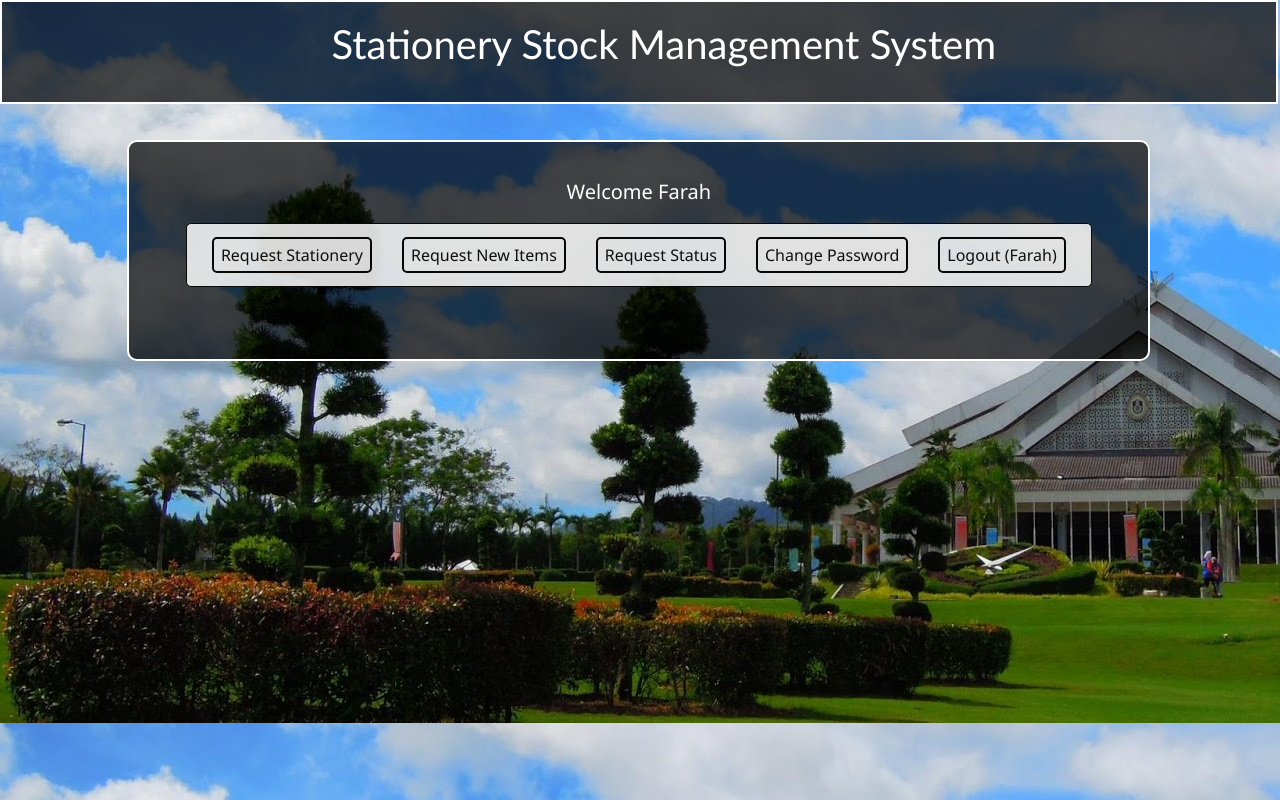
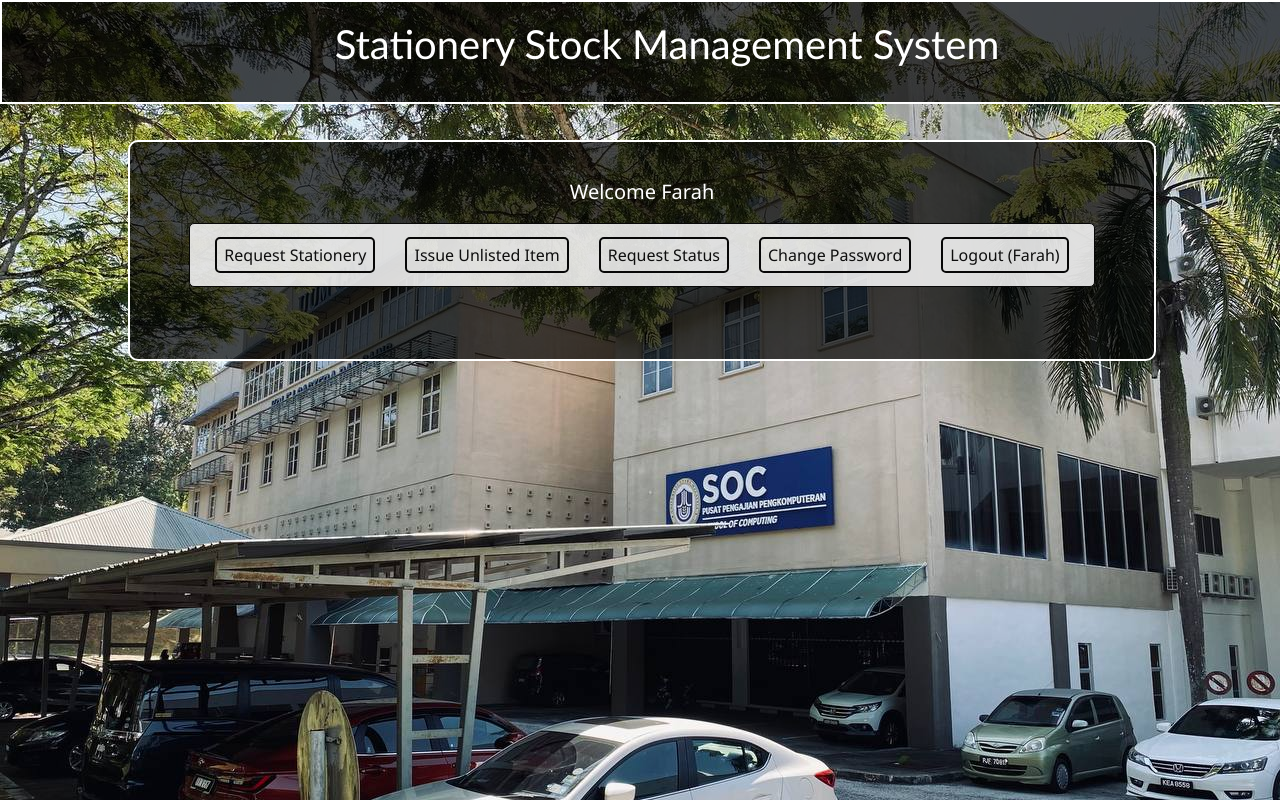
Before and after one commit to ashishvegan/Stationary-Management-System, a PHP site: page /home.php in a window 1280 px wide. Run offline with PHP 8.4, Linux system fonts and the light colour scheme; a user stored in the database is signed in; data comes from the database, SQL or seed files in the repository; both versions use the stored data as it was after the commit.

Commit message:
11 July 2023

```diff
--- a/home.php
+++ b/home.php
@@ -16,11 +16,12 @@ $name=$b['name'];
 <meta http-equiv="Content-Type" content="text/html; charset=utf-8" />
 <title>SSMS</title>
 <link href="stylesheet.css" rel="stylesheet" type="text/css" />
+
 </head>
 
 <body>
 <div id="banner">
-<div align = "center">
+<div align="center">
 <br />
 <span class="head">Stationery Stock Management System</span><br />
 </div>
@@ -38,15 +39,28 @@ $name=$b['name'];
 <br />
 <br />
 <table border="0" class="table" cellpadding="10" cellspacing="10">
-<tr><td><a href="itemRequest.php" class="Command">Request Stationery</a></td>
-<td><a href="request.php" class="Command">Request New Items</a></td>
-<td><a href="requestList.php" class="Command">Request Status</a></td>
-<td><a href="changePassword.php" class="Command">Change Password</a></td>
-<td><a href="logout.php" class="Command">Logout (<?php echo $name;?>)</a></td></tr>
+<tr>
+  <td>
+	<div class="tooltip">
+      <a href="itemRequest.php" class="Command">Request Stationery</a>
+      <span class="tooltiptext">Click here to request available stationery items in the store.</span>
+	  </div>
+  <td>
+    <div class="tooltip">
+      <a href="request.php" class="Command">Issue Unlisted Item</a>
+      <span class="tooltiptext">Click here to request an item that is not listed in the stationery inventory.</span>
+    </div>
+  </td>
+  <td> <div class="tooltip">
+      <a href="requestList.php" class="Command">Request Status</a>
+      <span class="tooltiptext">Click here to view your approval status on your stationery request.</span>
+	  </div>
+  <td><a href="changePassword.php" class="Command">Change Password</a></td>
+  <td><a href="logout.php" class="Command">Logout (<?php echo $name;?>)</a></td>
+</tr>
 </table>
 <br />
 <br />
-
 
 <br />
 <br />
--- a/requestList.php
+++ b/requestList.php
@@ -51,7 +51,7 @@ if($bn!=NULL)
 <br />
 
 <table border="0" class="table" cellpadding="10" cellspacing="10">
-<tr class="labels" style="text-decoration:underline;"><th>Item Name</th><th>Quantity</th><th>Date</th><th>Status</th></tr>
+<tr class="labels" style="text-decoration:underline;"><th>Item Name</th><th>Quantity</th><th>Date</th><th>Status</th><th>Remark</th></tr>
 <?php
 $x=mysqli_query($set,"SELECT * FROM issue WHERE sid ='$sid'");
 while($y=mysqli_fetch_array($x))
@@ -59,7 +59,7 @@ while($y=mysqli_fetch_array($x))
 	?>
 
 <tr class="labels" style="font-size:14px;"><td><?php echo $y['name'];?></td><td><?php echo $y['quantity'];?></td>
-<td><?php echo $y['date'];?></td><td><?php echo $y['status'];?></td>
+<td><?php echo $y['date'];?></td><td><?php echo $y['status'];?></td><td><?php echo $y['remark'];?></td>
 </tr>
 <?php
 }
--- a/setting.php
+++ b/setting.php
@@ -1,5 +1,6 @@
 <?php
 error_reporting(0);
+//$set=mysqli_connect("localhost","berhadco_ssmssoc","Ssmssoc@2023","berhadco_ssmssoc");
 $set=mysqli_connect("localhost","root","","ssms");
 date_default_timezone_set("Asia/Kuala_Lumpur");
 ?>
--- a/stylesheet.css
+++ b/stylesheet.css
@@ -2,8 +2,11 @@
 /* CSS Document */
 body
 {
-	background-image:url(images/uumbg3.jpg);
+	background-image:url(images/socbg4.jpg);
 	margin:0px;
+	background-size: cover;
+	background-repeat: no-repeat;
+	height: 100vh;
 }
 
 .head
@@ -15,7 +18,7 @@ body
 }
 #banner
 {
-	width:99.5%;
+	width:100%;
 	height:100px;
 	border:2px solid #FFF;
 	background-color:rgba(0,0,0,0.7);
@@ -87,3 +90,30 @@ a.Command:link{text-decoration:none;font-family:"Segoe UI";color:rgb(14, 14, 14)
 a.Command:active{text-decoration:none;font-family:"Segoe UI";color:rgb(9, 9, 9);font-size:16px;padding:5px 7px;border:2px solid rgb(5, 5, 5);border-radius:5px;}
 a.Command:visited{text-decoration:none;font-family:"Segoe UI";color:rgb(2, 2, 2);font-size:16px;padding:5px 7px;border:2px solid rgb(10, 10, 10);border-radius:5px;}
 a.Command:hover{text-decoration:none;font-family:"Segoe UI";color:rgb(57, 8, 252);font-size:16px;padding:5px 7px;border:2px solid rgb(119, 16, 0);border-radius:5px;box-shadow:0px 0px 10px #FFFFFF;}
+
+.tooltip {
+  position: relative;
+  display: inline-block;
+}
+
+.tooltip .tooltiptext {
+  visibility: hidden;
+  width: 220px;
+  background-color: #555;
+  color: #fff;
+  text-align: center;
+  border-radius: 6px;
+  padding: 5px;
+  position: absolute;
+  z-index: 1;
+  bottom: 125%;
+  left: 50%;
+  transform: translateX(-50%);
+  opacity: 0;
+  transition: opacity 0.3s;
+}
+
+.tooltip:hover .tooltiptext {
+  visibility: visible;
+  opacity: 1;
+}
```
Also changed, not shown: database/ssms.sql (+4 -10 lines), issue.php (+14 -2 lines), manageItems.php (+22 -16 lines), remark.php (added, +16 -0 lines), images/socbg.jpg (added), images/socbg2.jpg, images/socbg3.jpg (added), images/socbg4.jpg (added), 1 other file.
